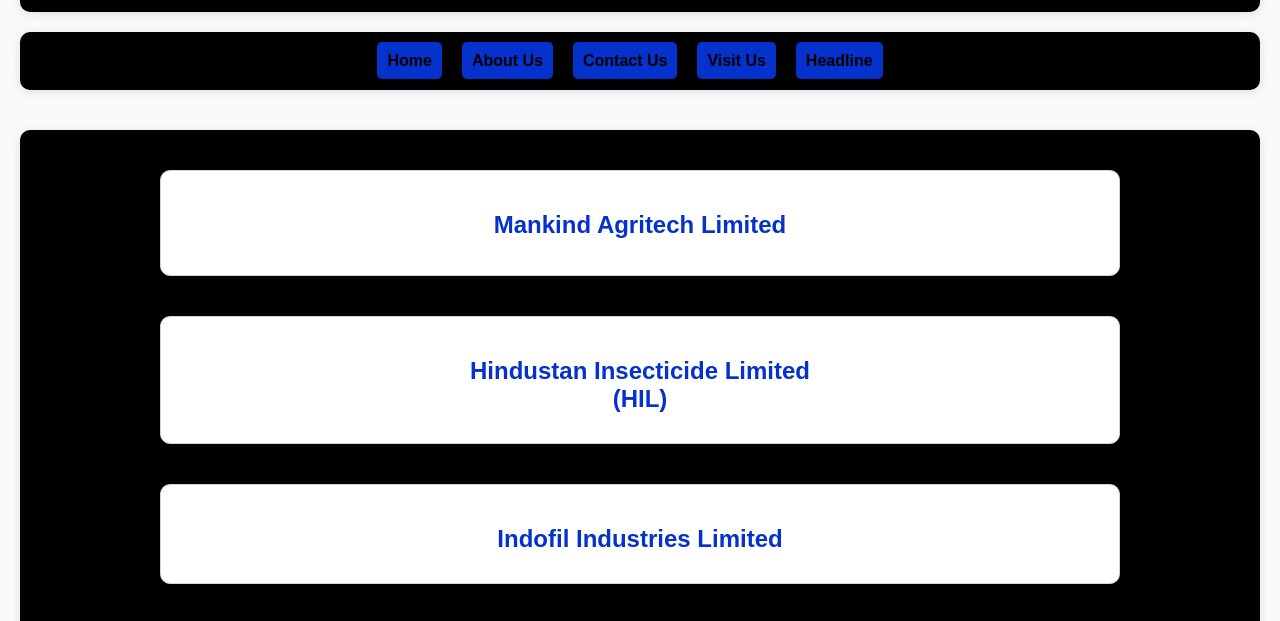
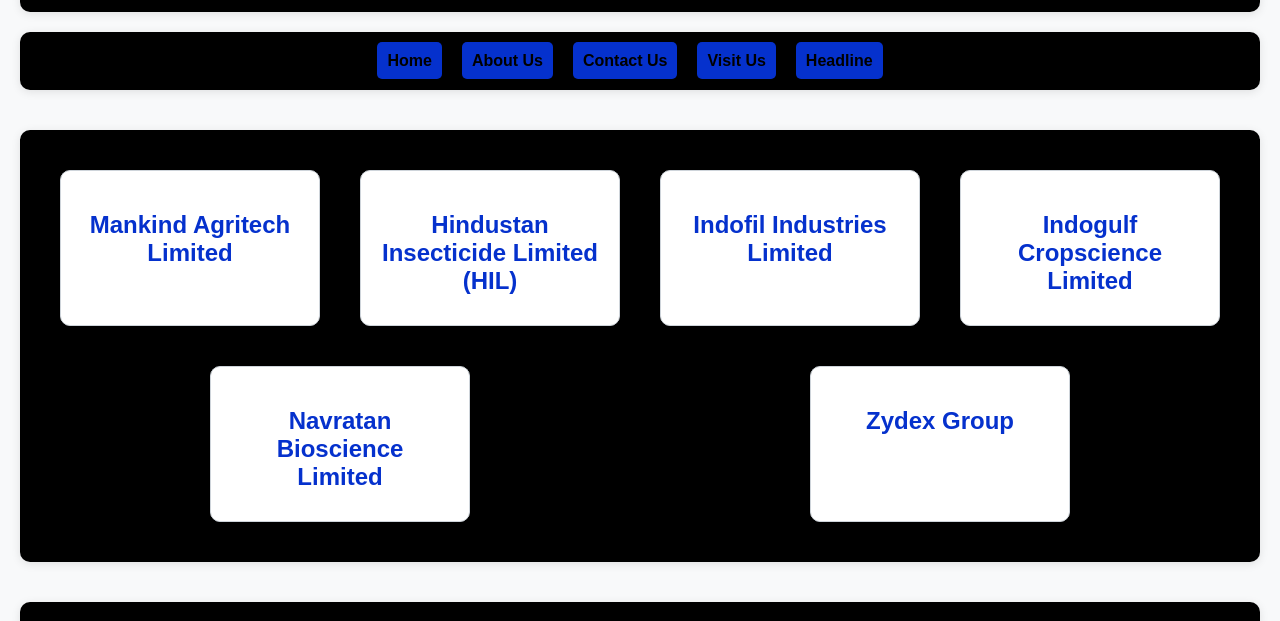
Before and after one commit to Akhil10106/SBJR-Agriculture-Store, a plain HTML site: page dealing_companies.html in a window 1280 px wide. Shown: the part 116-737 px from the top of the page. Drawn offline with Linux system fonts and the light colour scheme.

Commit message:
Update dealing_companies.html

```diff
--- a/dealing_companies.html
+++ b/dealing_companies.html
@@ -77,8 +77,8 @@
 
     .companies {
       display: flex;
-      flex-direction: column; /* Stack companies vertically */
-      align-items: center; /* Center-align companies */
+      justify-content: space-around;
+      flex-wrap: wrap; /* Allow companies to wrap to the next line */
     }
 
     .company {
@@ -88,7 +88,7 @@
       margin: 20px;
       background-color: #fff;
       box-shadow: 0 2px 10px rgba(0, 0, 0, 0.1);
-      width: 80%; /* Adjusted width for responsiveness */
+      width: calc(25% - 40px); /* Adjusted width to display 4 companies in one line */
       box-sizing: border-box;
       text-align: center; /* Center-align company names */
     }
```
